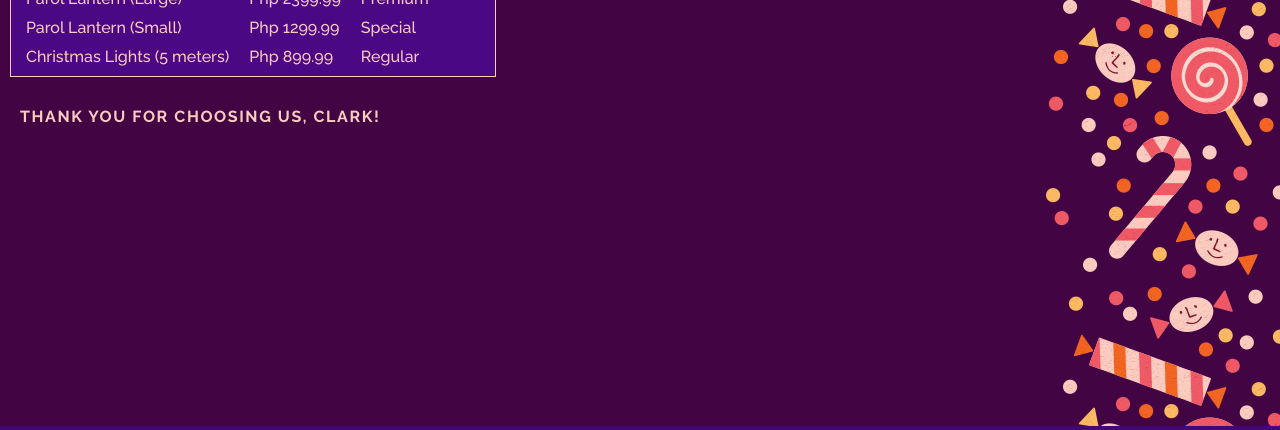
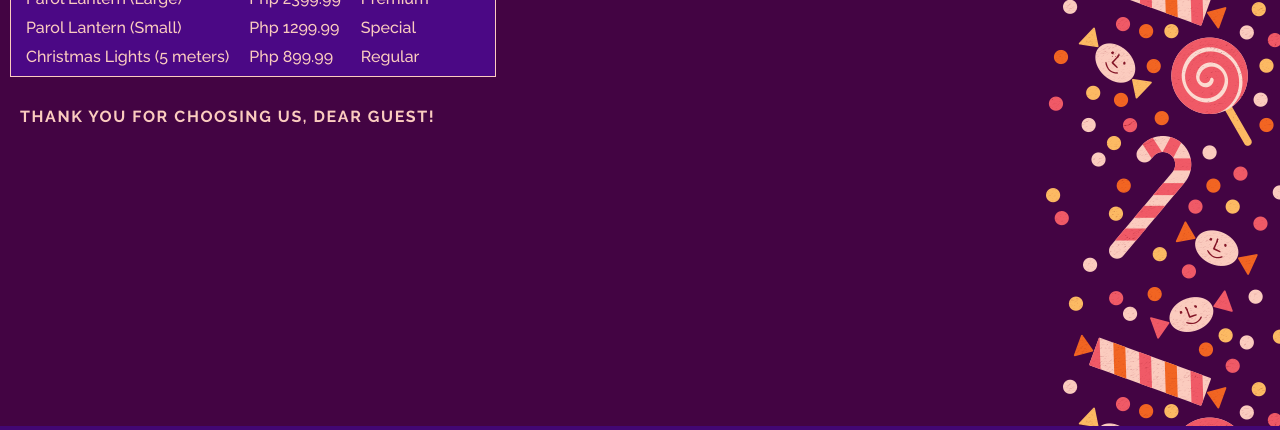
Before and after one commit to djcroque/Hands-On-Module, a PHP site: page /Roque_AssociativeArray.php in a window 1280 px wide. Shown: the part 323-753 px from the top of the page. Run offline with PHP 8.4, Linux system fonts and the light colour scheme.

Commit message:
Update Roque_AssociativeArray.php

```diff
--- a/Roque_AssociativeArray.php
+++ b/Roque_AssociativeArray.php
@@ -4,7 +4,7 @@
 
 <?php
 $title = 'Associative Array';
-$name = 'Clark';
+$name = '';
 $products =[
     'Christmas Tree' => 1999.99,
     'Advent Candle' => 1499.99,
@@ -50,4 +50,5 @@ $products =[
 ?>
 </table>
 
+
 <?php include 'footer.php'; ?>
```
